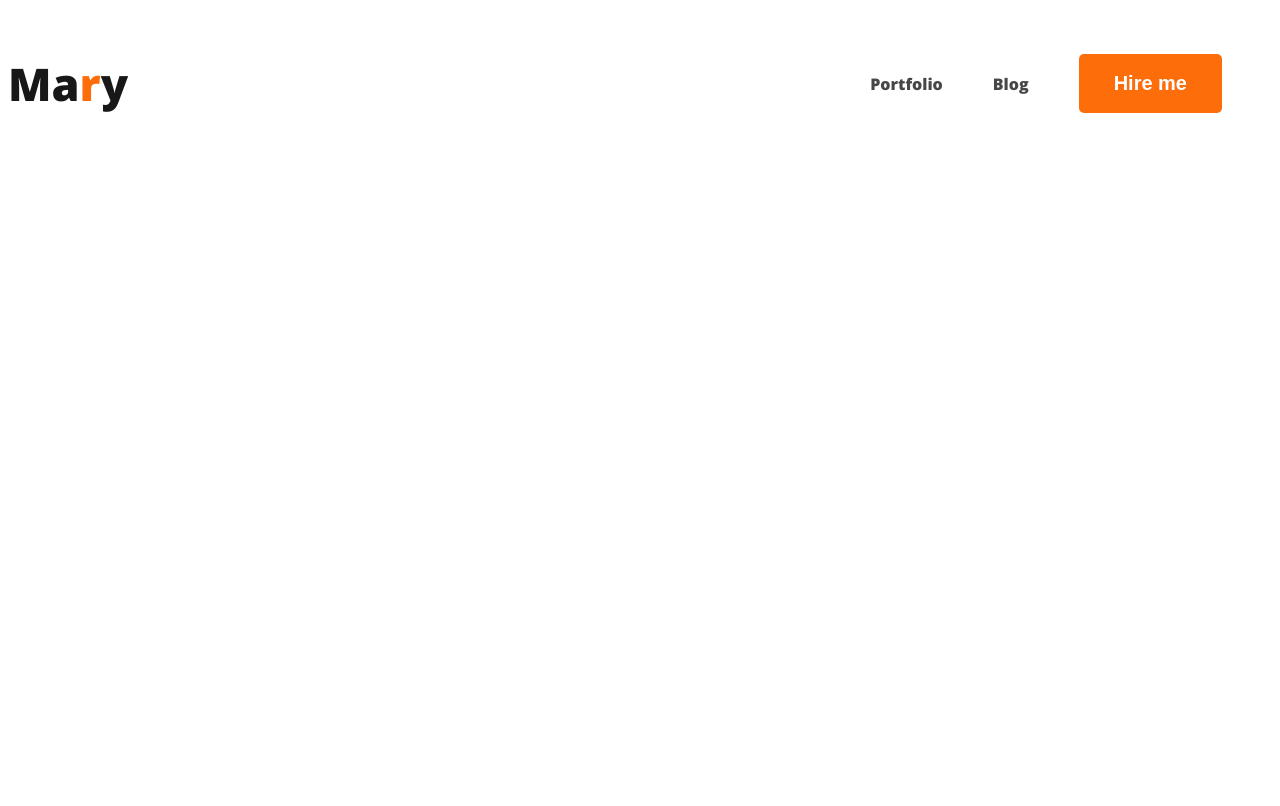
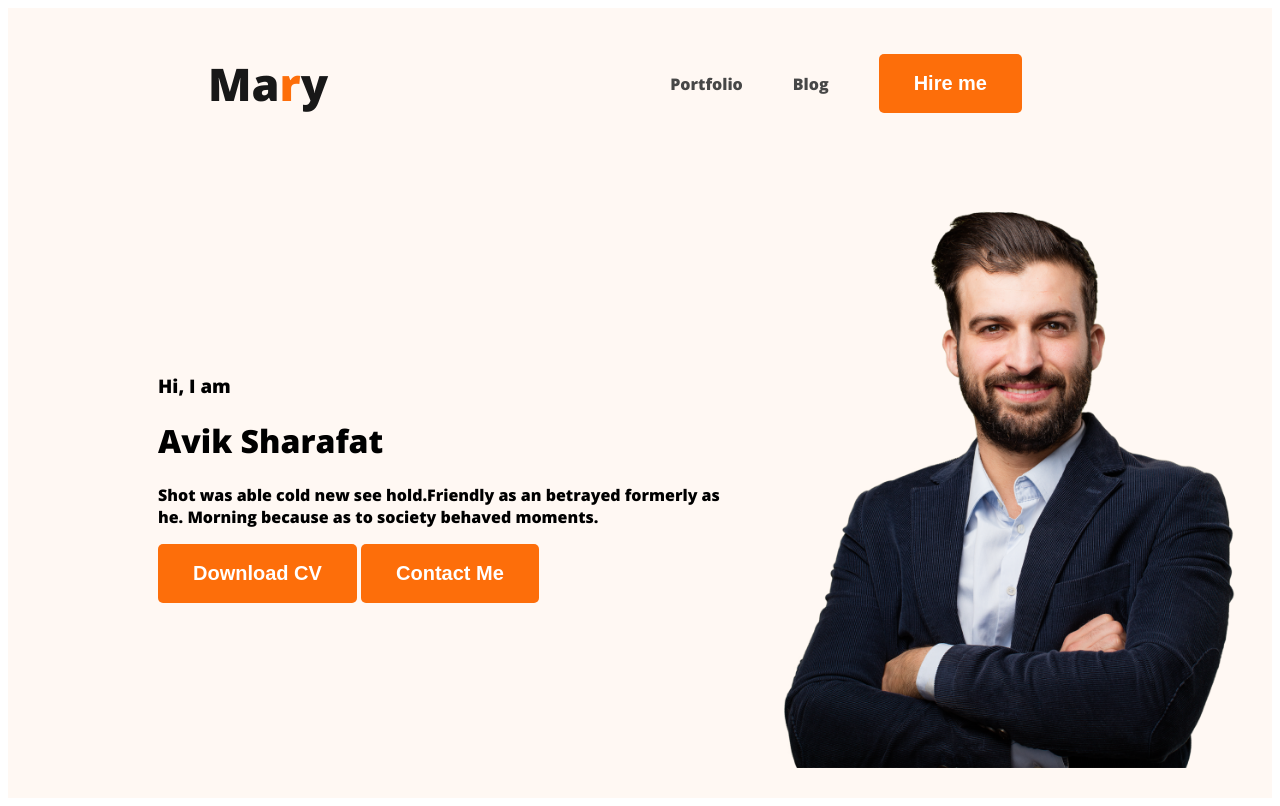
Before and after one commit to AvikSharafat248/portfolio-resources, a plain HTML site: page index.html in a window 1280 px wide. Drawn offline with nearby package versions, Linux system fonts and the light colour scheme.

Commit message:
added image

```diff
--- a/index.css
+++ b/index.css
@@ -15,15 +15,14 @@ nav{
     display: flex;
     justify-content: space-between;
     align-items: center;
+    margin: 0 200px;
 }
 .nav-title{
     color: #181818;
     font-size: 45px;
 
-    font-family: "Open Sans", sans-serif;
-  font-optical-sizing: auto;
-  font-weight: 800;
-  font-style: normal;
+    font-weight: 800;
+
 }
 .btn-primary{
     background-color: #FD6E0A;
@@ -51,3 +50,15 @@ nav a{
     text-decoration: none;
     color: #474747;
 }
+.header{
+    background-color: #fff8f3;
+}
+.banner{
+    padding: 30px 30px 30px 150px;
+    display: flex;
+    align-items: center;
+}
+ .banner .profile{
+    width: 500px;
+
+}
--- a/index.html
+++ b/index.html
@@ -10,7 +10,7 @@
     <link rel="stylesheet" href="index.css">
 </head>
 <body>
-    <header>
+    <header class="header">
         <nav>
             <h3 class="nav-title">Ma<span class="text-primary">r</span>y</h3>
             <ul>
@@ -19,6 +19,16 @@
                 <li><button class="btn-primary">Hire me</button></li>
             </ul>
         </nav>
+        <div class="banner">
+            <div>
+                <h3 class="banner-greeting">Hi, I am</h3>
+                <h1 class="banner-heading">Avik Sharafat</h1>
+                <p>Shot was able cold new see hold.Friendly as an betrayed formerly as he. Morning because as to society behaved moments.</p>
+                <button class="btn-primary">Download CV</button>
+                <button class="btn-primary">Contact Me</button>
+            </div>
+            <img class="profile" src="hardy.png">
+        </div>
 
     </header>
     <main>
```
Also changed, not shown: hardy.png (added).
